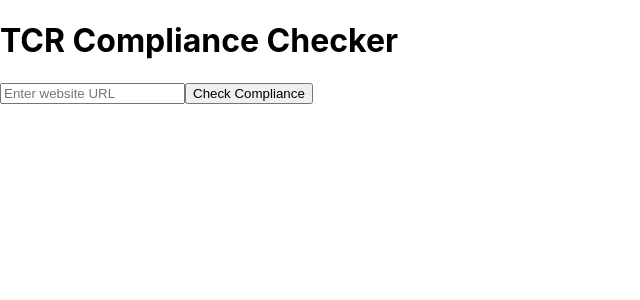
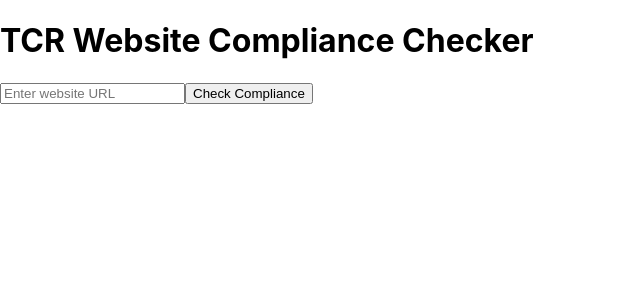
Before and after one commit to dher405/frontend, a React (Create React App) app: page / in a window 1280 px wide. Shown: the top 300 px of the page, without its empty margins (0-640 px from the left). Built offline with nearby package versions, Linux system fonts and the light colour scheme.

Commit message:
Update ComplianceChecker.jsx

```diff
--- a/src/ComplianceChecker.jsx
+++ b/src/ComplianceChecker.jsx
@@ -44,7 +44,7 @@
 
   return (
     <div className="flex flex-col items-center gap-4 p-6">
-      <h1 className="text-2xl font-bold">TCR Compliance Checker</h1>
+      <h1 className="text-2xl font-bold">TCR Website Compliance Checker</h1>
       <input
         type="text"
         placeholder="Enter website URL"
```
